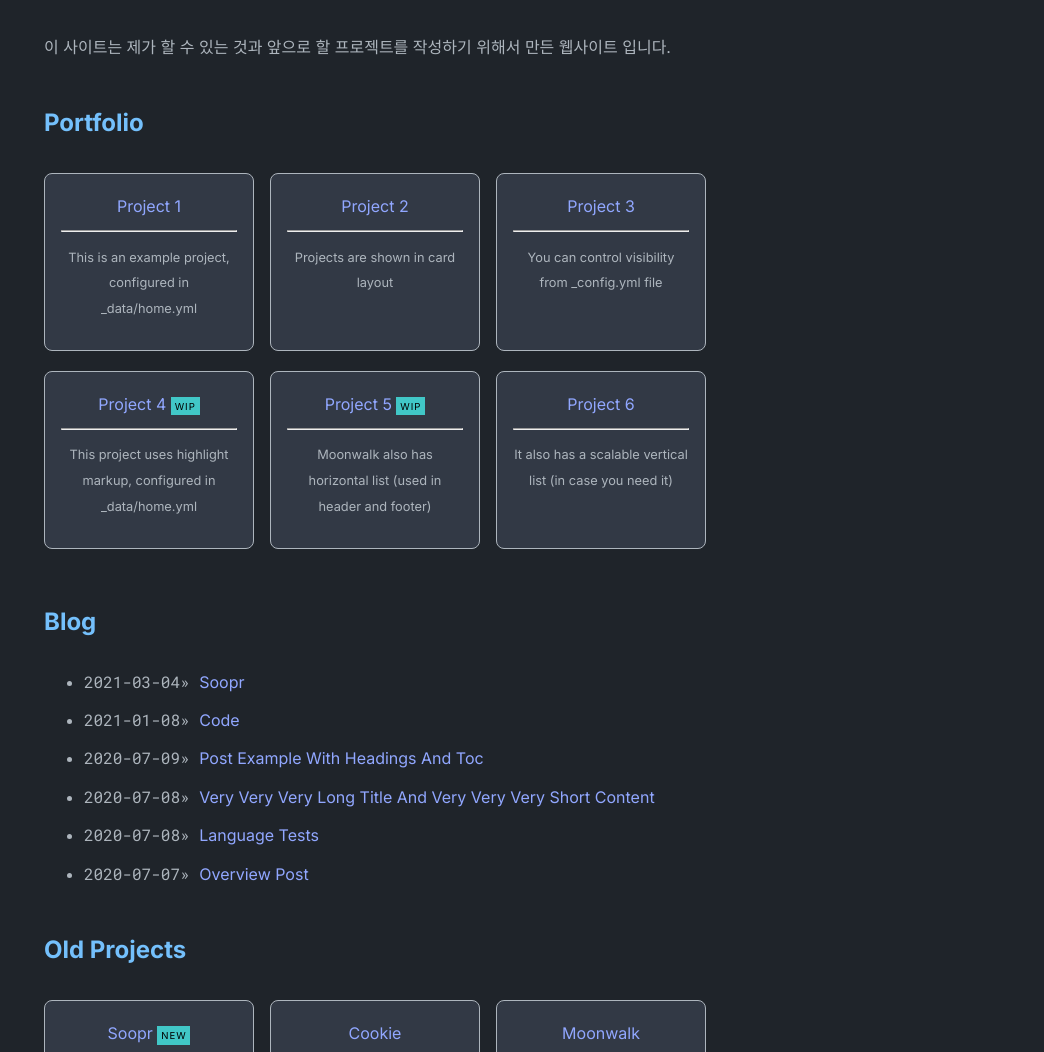
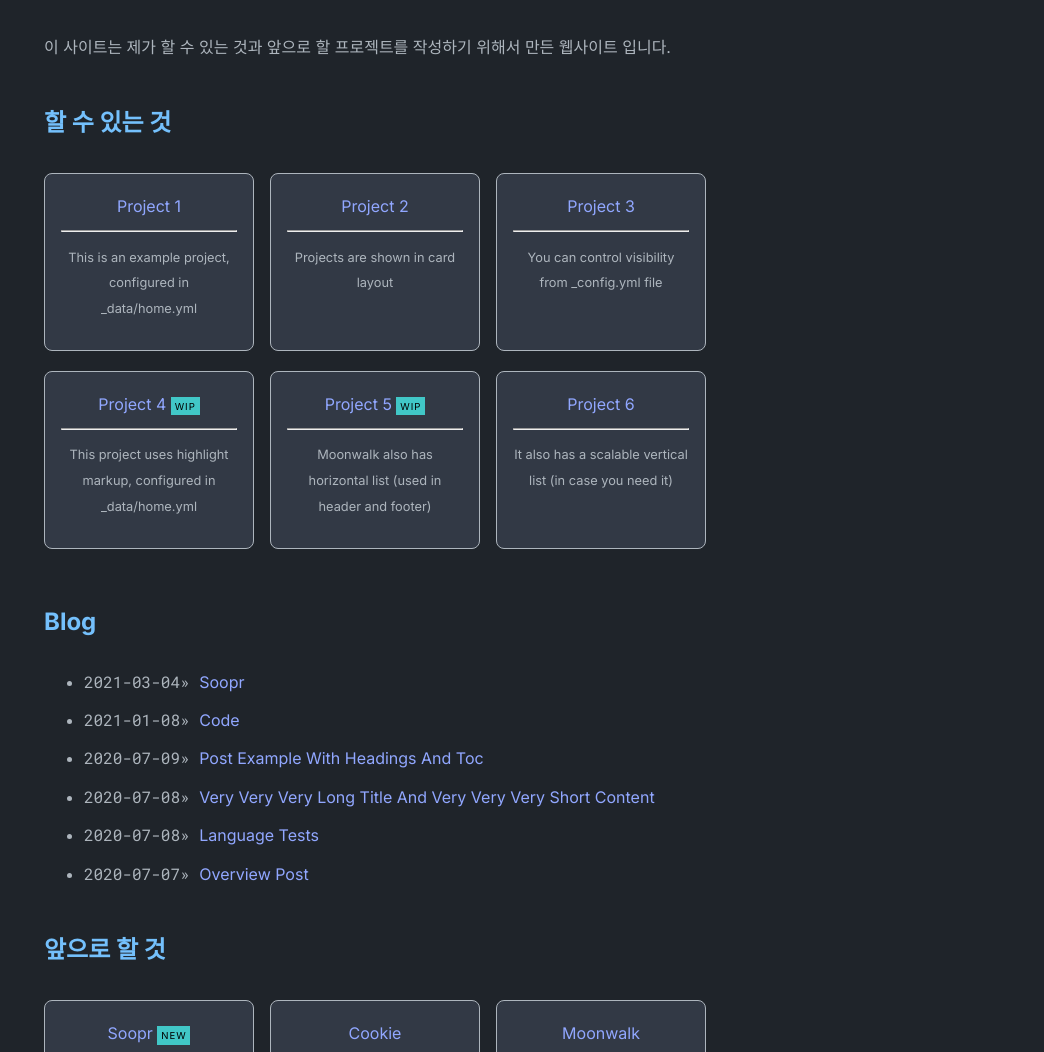
Before and after one commit to Eustiana07/.github.io, a Jekyll site: the page built from index.md, in a window 1280 px wide. Shown: the part 202-1254 px from the top of the page, without its empty margins (236-1280 px from the left). Built offline with Jekyll 4.4.1, drawn with Linux system fonts in a browser that asks for light colours.

Commit message:
Update _config.yml

```diff
--- a/_config.yml
+++ b/_config.yml
@@ -33,10 +33,10 @@ theme_config:
   show_tags: true # show tags in a blog posts
   # options for "home" page
   home:
-    title_projects: Portfolio
+    title_projects: 할 수 있는 것
     title_misc_list: Details
     title_blog: Blog
-    title_old_projects: Old Projects
+    title_old_projects: 앞으로 할 것
 
 soopr:
   publish_token: "" # sign up at https://www.soopr.co to get your publish token and personalize share and reaction options
```
